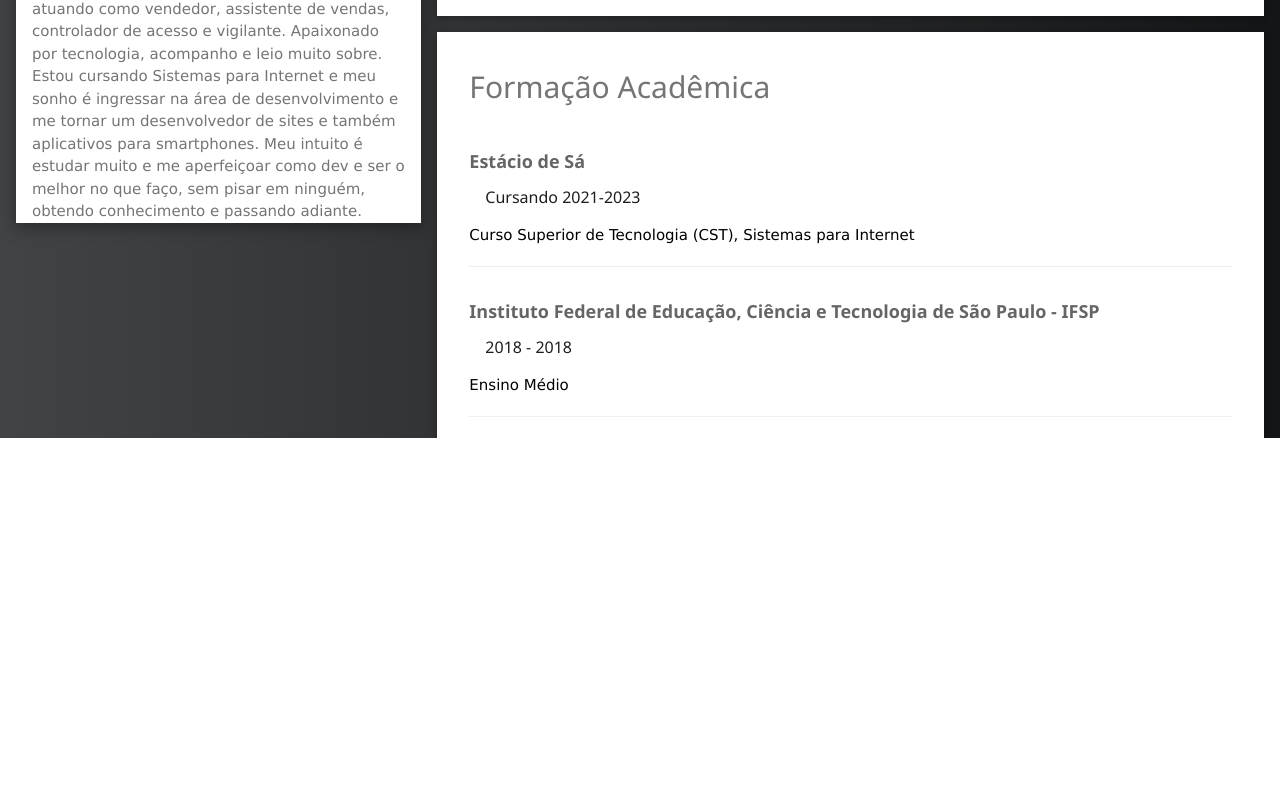
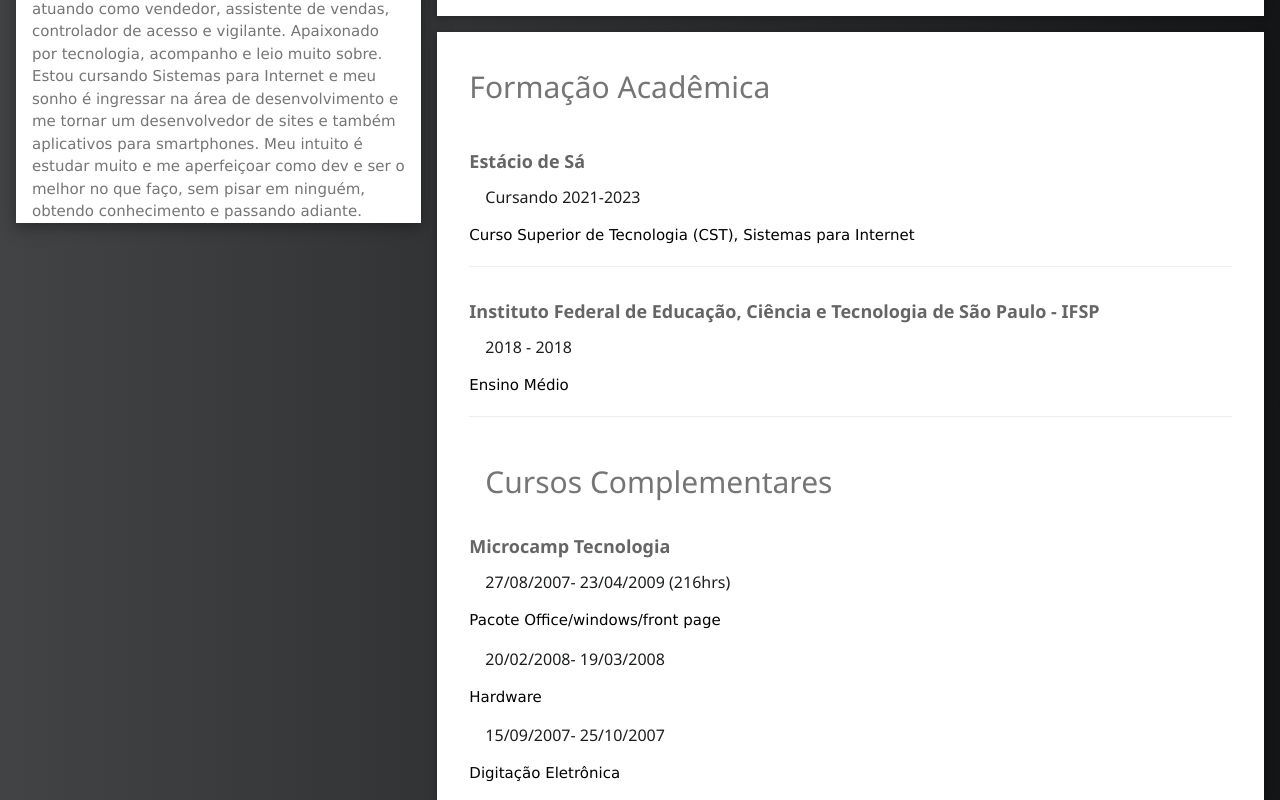
Before and after one commit to Marco1992sjc/meusite-reactjs, a Next.js app: page /curriculo in a window 1280 px wide. Shown: the part 870-1670 px from the top of the page. Before the commit the page ends 1308 px from the top, so only its background shows below. Built offline with nearby package versions, Linux system fonts and the light colour scheme.

Commit message:
Update Meucurriculo.js

```diff
--- a/pages/components/Meucurriculo.js
+++ b/pages/components/Meucurriculo.js
@@ -72,6 +72,14 @@
               <h6 className="w3-text-teal"><i className="fa fa-calendar fa-fw w3-margin-right" />2018 - 2018</h6>
               <p>Ensino Médio</p>
               <hr />
+              <h2 className="w3-text-grey w3-padding-16"><i className="fa fa-certificate fa-fw w3-margin-right w3-xxlarge w3-text-teal" />Cursos Complementares</h2>
+              <h5 className="w3-opacity"><b>Microcamp Tecnologia</b></h5>
+              <h6 className="w3-text-teal"><i className="fa fa-calendar fa-fw w3-margin-right" /> 27/08/2007- 23/04/2009 (216hrs)</h6>
+              <p>Pacote Office/windows/front page</p>
+              <h6 className="w3-text-teal"><i className="fa fa-calendar fa-fw w3-margin-right" /> 20/02/2008- 19/03/2008</h6>
+              <p>Hardware </p>
+              <h6 className="w3-text-teal"><i className="fa fa-calendar fa-fw w3-margin-right" /> 15/09/2007- 25/10/2007 </h6>
+              <p>Digitação Eletrônica</p>
             </div>
           </div>
         </div>
```
